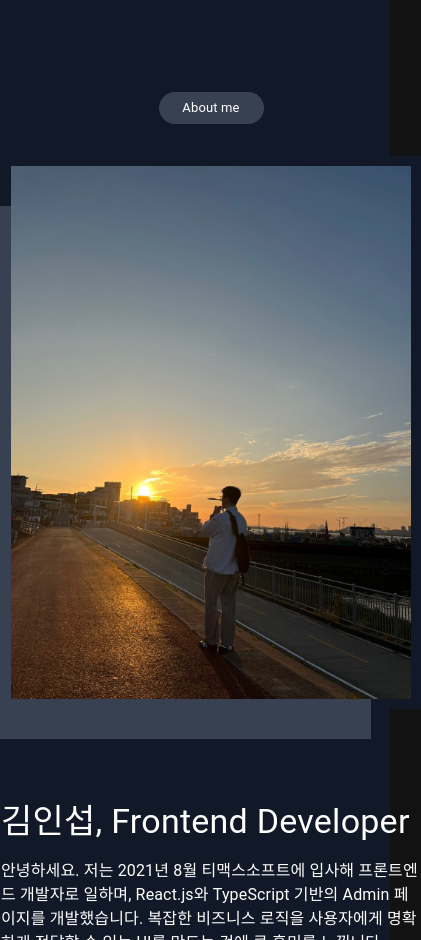
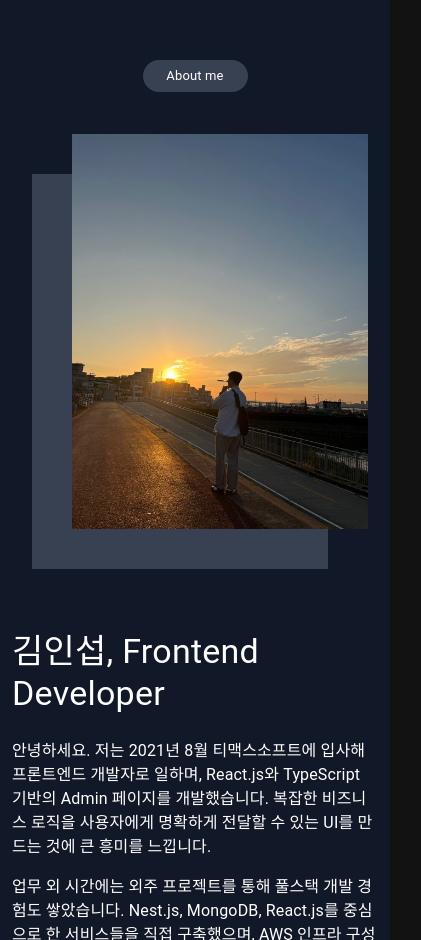
Before and after one commit to kiminseob/portfolio, a React (Vite) app: page / in a window 390 px wide. Shown: the part 1060-2000 px from the top of the page, 421 px wide, since content can reach past the window. Built offline with nearby package versions, Linux system fonts and the light colour scheme.

Commit message:
Fix: About, Skill 반응형

```diff
--- a/src/components/Main/About/About.tsx
+++ b/src/components/Main/About/About.tsx
@@ -6,7 +6,7 @@ export function About() {
   return (
     <Stack
       id="about"
-      p="96px 32px 96px 64px"
+      p="96px 32px"
       alignItems="center"
       gap={4}
       sx={(theme) => ({ bgcolor: theme.color["background-color-03"] })}
@@ -14,7 +14,12 @@ export function About() {
       <Stack alignItems="center">
         <Chip label="About me" />
       </Stack>
-      <Stack direction={{ xs: "column", md: "row" }} maxWidth={1216} gap={4}>
+      <Stack
+        direction={{ xs: "column", md: "row" }}
+        maxWidth={1216}
+        gap={4}
+        justifyContent="space-between"
+      >
         <Stack
           sx={{
             alignItems: {
@@ -29,14 +34,18 @@ export function About() {
             boxSizing="content-box"
             position="relative"
             p="10px"
-            width="fit-content"
-            height={533}
-            sx={(theme) => ({ bgcolor: theme.color["background-color-03"] })}
+            width={{ xs: 346, md: 450 }}
+            height={{ xs: 395, md: 533 }}
+            sx={(theme) => ({
+              bgcolor: theme.color["background-color-03"],
+              display: "flex",
+              justifyContent: "flex-end",
+            })}
           >
             <Box
               component="img"
               src={inseop}
-              width={400}
+              width={{ xs: 296, md: 400 }}
               zIndex={1}
               position="relative"
             />
@@ -48,14 +57,16 @@ export function About() {
                 bgcolor: theme.color["background-color-02"],
                 zIndex: 0,
               })}
-              width={400}
-              height={533}
+              width={{ xs: 296, md: 400 }}
+              height={{ xs: 395, md: 533 }}
             />
           </Box>
         </Stack>
         <Stack>
           <Stack gap={2}>
-            <Typography variant="h4">김인섭, Frontend Developer</Typography>
+            <Typography variant="h4" mb={1}>
+              김인섭, Frontend Developer
+            </Typography>
             <Typography variant="body1">
               안녕하세요. 저는 2021년 8월 티맥스소프트에 입사해 프론트엔드
               개발자로 일하며, React.js와 TypeScript 기반의 Admin 페이지를
--- a/src/components/Main/Intro/Intro.tsx
+++ b/src/components/Main/Intro/Intro.tsx
@@ -11,7 +11,7 @@ export function Intro() {
   return (
     <Stack
       id="intro"
-      p="96px 64px 96px 32px"
+      p="96px 32px"
       alignItems="center"
       justifyContent="center"
       mt="68px"
@@ -23,7 +23,7 @@ export function Intro() {
         width="100%"
         maxWidth={1216}
         direction={{ xs: "column", md: "row" }}
-        gap={4}
+        justifyContent="space-between"
       >
         <Stack
           order={{ xs: 0, md: 1 }}
@@ -38,7 +38,7 @@ export function Intro() {
         >
           <Box
             position="relative"
-            width="fit-content"
+            width={330}
             height={280}
             boxSizing="content-box"
             p="10px"
```
Also changed, not shown: src/components/Main/Skill/Skill.tsx (+7 -2 lines).
